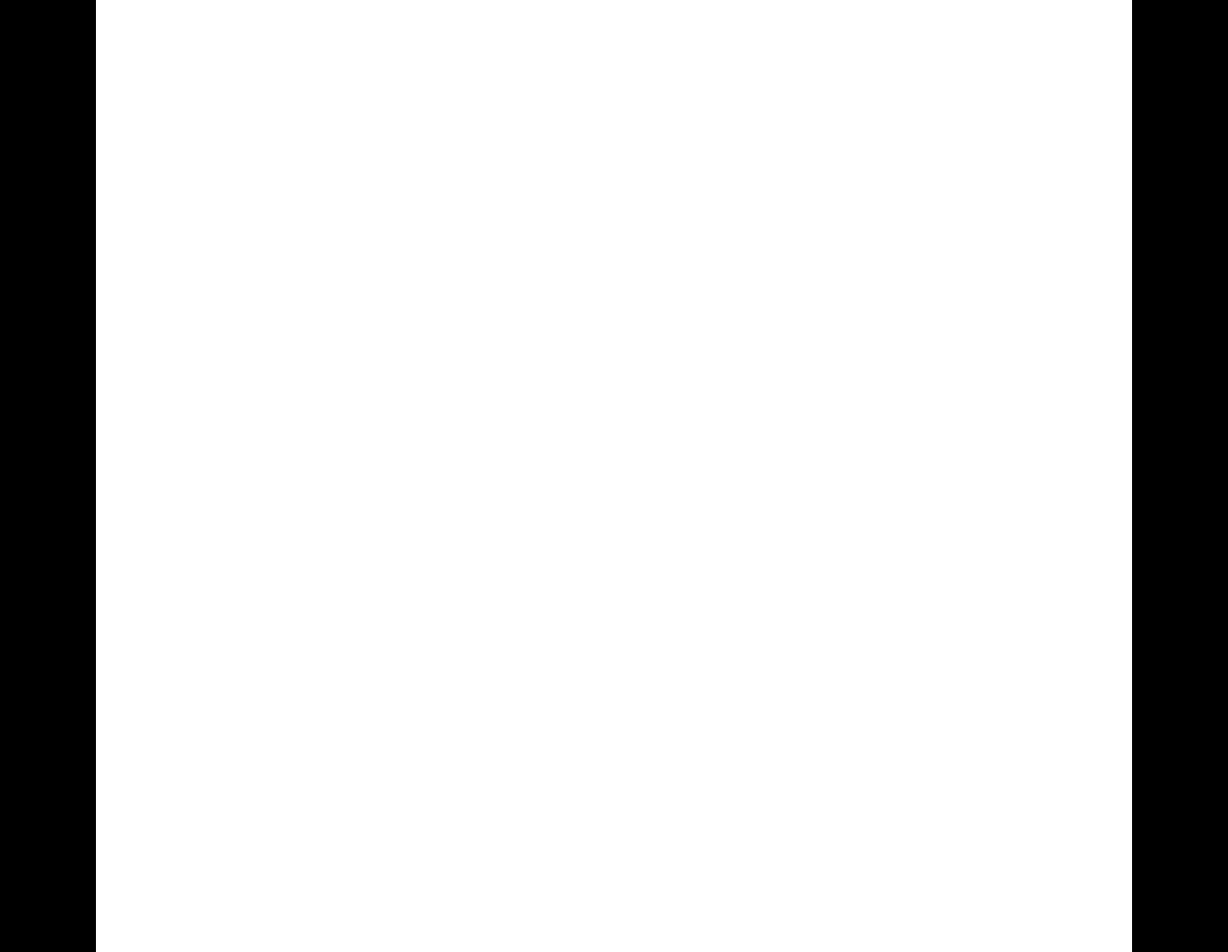
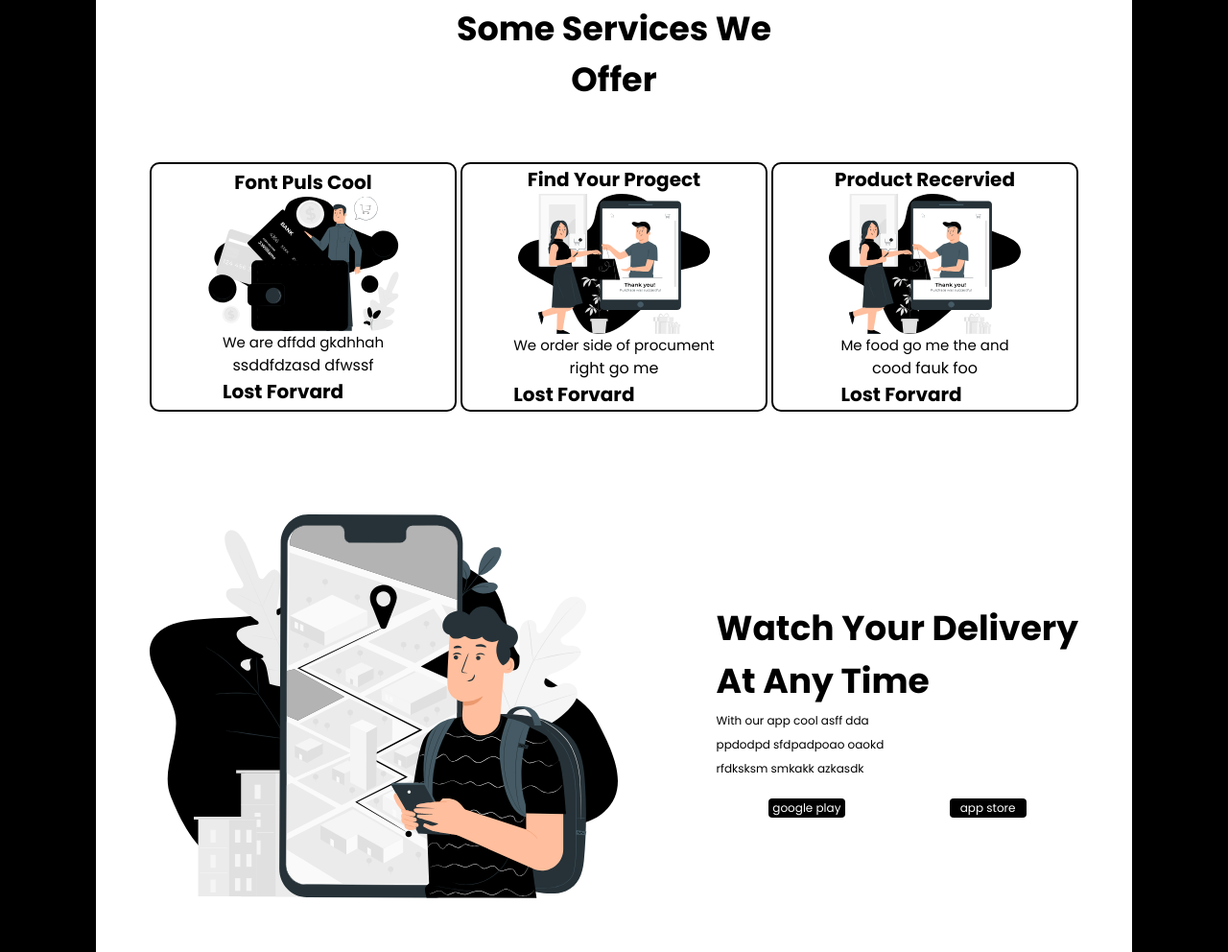
Before and after one commit to sa1kri/prukt1, a plain HTML site: page Новая папка (2)/2-!delivery/index.html in a window 1280 px wide. Shown: the part 1696-2688 px from the top of the page at 96% size. Drawn offline with Linux system fonts and the light colour scheme.

Commit message:
Add files via upload

```diff
--- a/Новая папка (2)/2-!delivery/index.html
+++ b/Новая папка (2)/2-!delivery/index.html
@@ -125,14 +125,103 @@
 
 
             <div class="sevrer__2">
-
+                <div>
+                    <h1 class="text__box__1">Some Services We</h1>
+                </div>
+                <div>
+                    <h1 class="text__box__1">Offer</h1>
+                </div>
             </div>
 
 
-            <div class="sevrer__1">
+            <div class="sevrer__3">
+                <div class="boxxxxxx">
+                    <div>
+                        <h1 class="losstfoolx">Font Puls Cool</h1>
+                    </div>
+                    <img class="imgsg" src="./services1-ilustration.svg" >
+                    <div >
+                        <div class="go__adfd">
+                            <a class="asddsa">We are dffdd gkdhhah </a>
+                            <a lass="asddsa">ssddfdzasd dfwssf</a>
+                        </div>
+                        <div>
+                            <h1 class="losstfoolx">Lost Forvard</h1>
+                        </div>
+                    </div>
+                </div>
+                <div class="boxxxxxx">
+                    <div>
+                        <h1 class="losstfoolx"> Find Your Progect</h1>
+                    </div>
+                    <img class="imgsg" src="./services2-ilustration.svg" >
+                    <div>
+                        <div class="go__adfd">
+                            <a class="asddsa">
+                                We order side of procument
 
+                            </a>
+                            <a lass="asddsa">right go me</a>
+                        </div>
+                        <div>
+                            <h1 class="losstfoolx">Lost Forvard</h1>
+                        </div>
+                    </div>
+                </div>
+                <div class="boxxxxxx">
+                    <div>
+                        <h1 class="losstfoolx">Product Recervied</h1>
+                    </div>
+                    <img class="imgsg" src="./services2-ilustration.svg" >
+                    <div>
+                        <div class="go__adfd">
+                            <a class="asddsa">
+                                Me food go me the and
+
+                            </a>
+                            <a lass="asddsa">cood fauk foo</a>
+                        </div>
+                        <div>
+                            <h1 class="losstfoolx">Lost Forvard</h1>
+                        </div>
+                    </div>
+                </div>
             </div>
 
+            <div class="sevrer__1">
+                <div>
+                    <img class="img__1" src="./app-ilustration.svg">
+                </div>
+                <div class="werter">
+                    <div class="write__pulas">
+                        <h1>Watch Your Delivery
+                        </br>
+                        At Any Time
+                        </h1>
+                    </div>
+                    <div>
+                        <a class="write__karin">
+                            With our app cool asff dda
+                            </br>
+                            ppdodpd sfdpadpoao oaokd
+                            </br>
+                            rfdksksm smkakk azkasdk
+                        </a>
+                    </div>
+                    <div class="wqwqwq">
+                        <div class="sa1kri">
+                            <div class="sa1kri__1">
+                                <a class="write__pol">google play</a>
+                            </div>
+                        </div>
+                        <div class="sa1kri">
+                            <div class="sa1kri__1">
+                                <a class="write__pol">app store</a>
+                            </div>
+                        </div>
+                    </div>
+                </div>
+            </div>
 
 
         </div>
--- a/Новая папка (2)/2-!delivery/style.css
+++ b/Новая папка (2)/2-!delivery/style.css
@@ -136,3 +136,63 @@ html, body {
     align-items: center;
     align-content: center;
 }
+
+.sevrer__2 {
+    display: flex;
+    flex-direction: column;
+    align-items: center;
+}
+
+.text__box__1 {
+    color: black;
+    font-size: 35px;
+}
+
+.imgsg {
+    width: 200px;
+}
+
+.boxxxxxx {
+    width: 320px;
+    height: 260px;
+    border: 2px;
+    border-style: solid;
+    border-color: black;
+    border-radius: 10px;
+    display: flex;
+    align-items: center;
+    justify-content: center;
+    align-content: center;
+    flex-direction: column;
+}
+
+.losstfoolx {
+    color: black;
+    font-size: 20px;
+}
+
+.asddsa {
+    color: black;
+    font-size: 15px;
+}
+
+.go__adfd {
+    display: flex;
+    flex-direction: column;
+    align-items: center;
+}
+.sevrer__3 {
+    width: 968px;
+    height: 380px;
+    display: flex;
+    flex-direction: row;
+    justify-content: space-between;
+    align-items: center;
+}
+
+.wqwqwq {
+    display: flex;
+    flex-direction: row;
+    justify-content: space-around;
+    align-items: center;
+}
```
